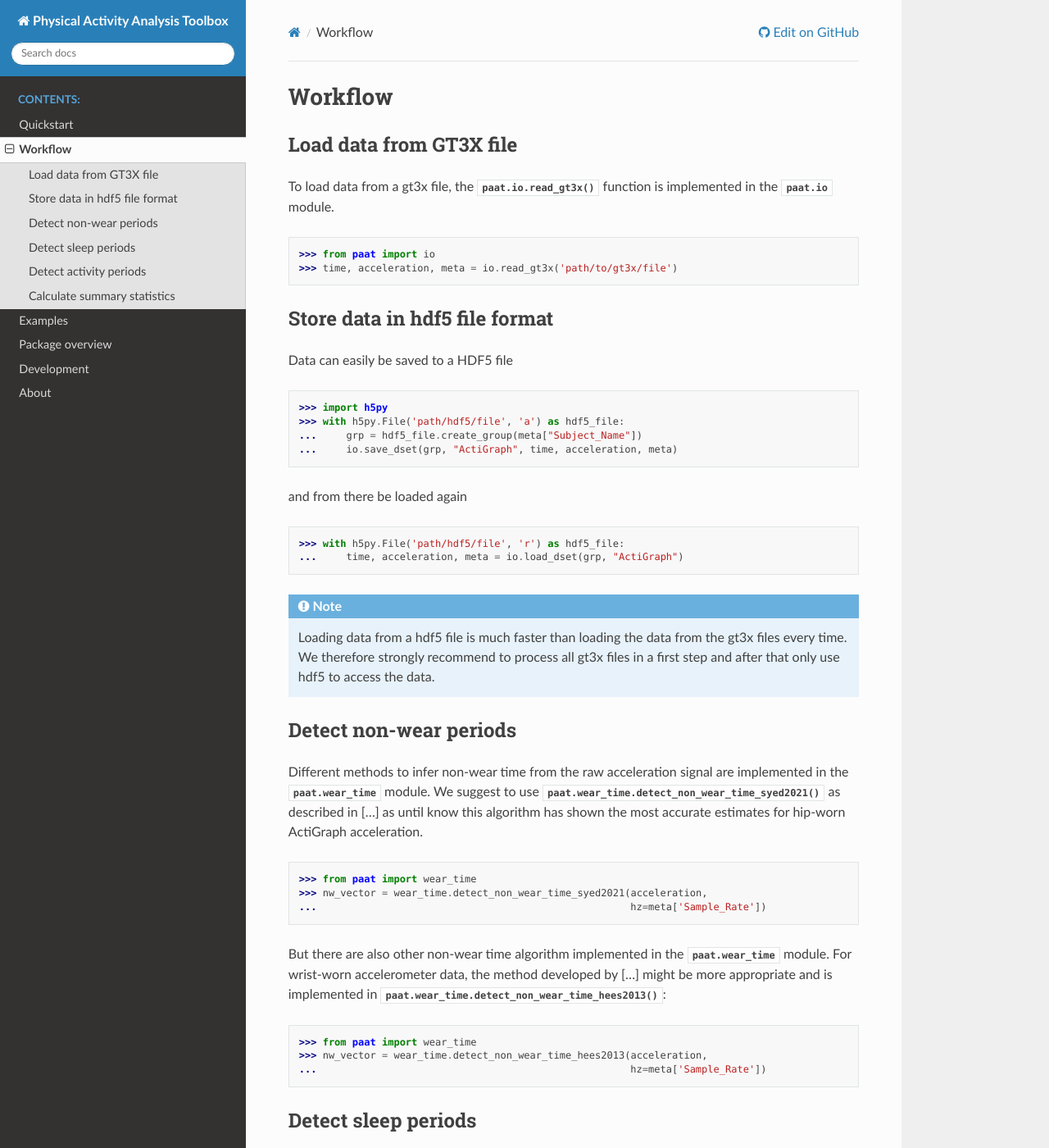
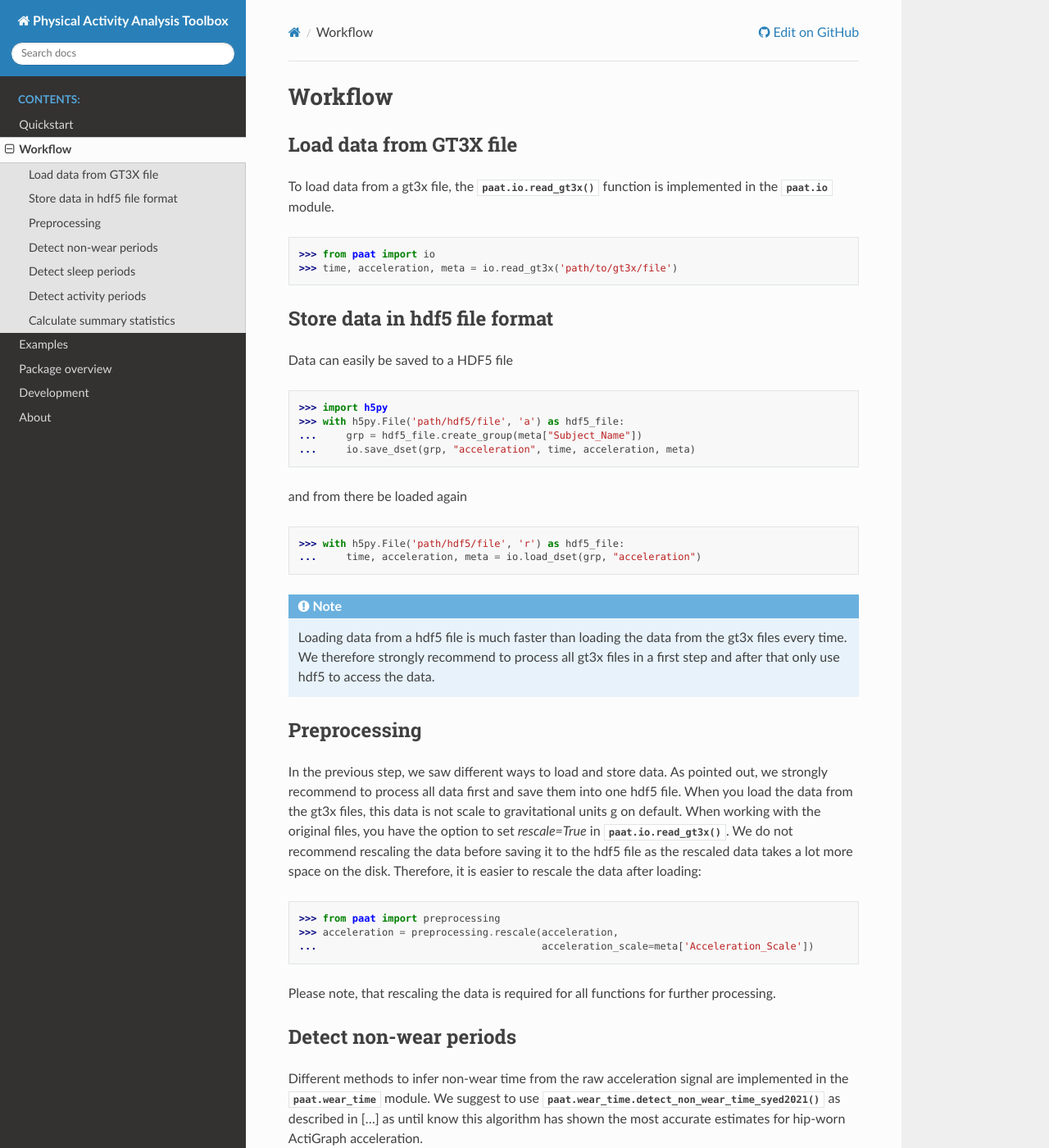
Before and after one commit to Trybnetic/paat, a Sphinx documentation site: the page built from doc/source/workflow.rst, in a window 1280 px wide and 1400 px high. Shown: the whole window at 82% size. Built offline with Sphinx 7.4.7 and the Read the Docs theme 2.0.0, drawn with Linux system fonts in a browser that asks for light colours.

Commit message:
updates workflow documentation

```diff
--- a/doc/source/workflow.rst
+++ b/doc/source/workflow.rst
@@ -24,7 +24,7 @@ Data can easily be saved to a HDF5 file
     >>> import h5py
     >>> with h5py.File('path/hdf5/file', 'a') as hdf5_file:
     ...     grp = hdf5_file.create_group(meta["Subject_Name"])
-    ...     io.save_dset(grp, "ActiGraph", time, acceleration, meta)
+    ...     io.save_dset(grp, "acceleration", time, acceleration, meta)
 
 
 and from there be loaded again
@@ -32,7 +32,7 @@ and from there be loaded again
 .. code-block:: python
 
     >>> with h5py.File('path/hdf5/file', 'r') as hdf5_file:
-    ...     time, acceleration, meta = io.load_dset(grp, "ActiGraph")
+    ...     time, acceleration, meta = io.load_dset(grp, "acceleration")
 
 
 .. note::
@@ -41,6 +41,27 @@ and from there be loaded again
     from the gt3x files every time. We therefore strongly recommend to process
     all gt3x files in a first step and after that only use hdf5 to access the
     data.
+
+
+Preprocessing
+-------------
+
+In the previous step, we saw different ways to load and store data. As pointed out,
+we strongly recommend to process all data first and save them into one hdf5 file.
+When you load the data from the gt3x files, this data is not scale to gravitational
+units g on default. When working with the original files, you have the option to
+set `rescale=True` in :meth:`paat.io.read_gt3x`. We do not recommend rescaling the
+data before saving it to the hdf5 file as the rescaled data takes a lot more space
+on the disk. Therefore, it is easier to rescale the data after loading:
+
+.. code-block:: python
+
+    >>> from paat import preprocessing
+    >>> acceleration = preprocessing.rescale(acceleration,
+    ...                                      acceleration_scale=meta['Acceleration_Scale'])
+
+Please note, that rescaling the data is required for all functions for further
+processing.
 
 
 Detect non-wear periods
```
